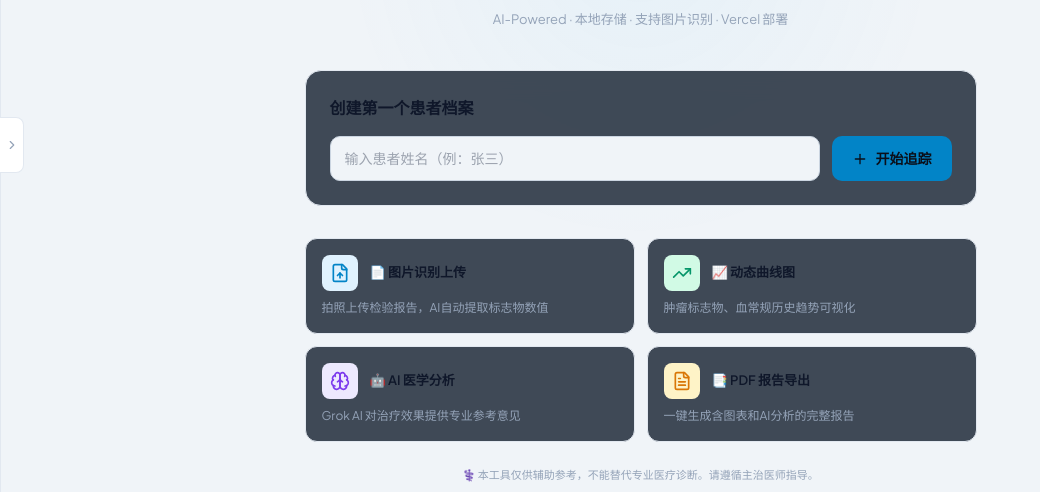
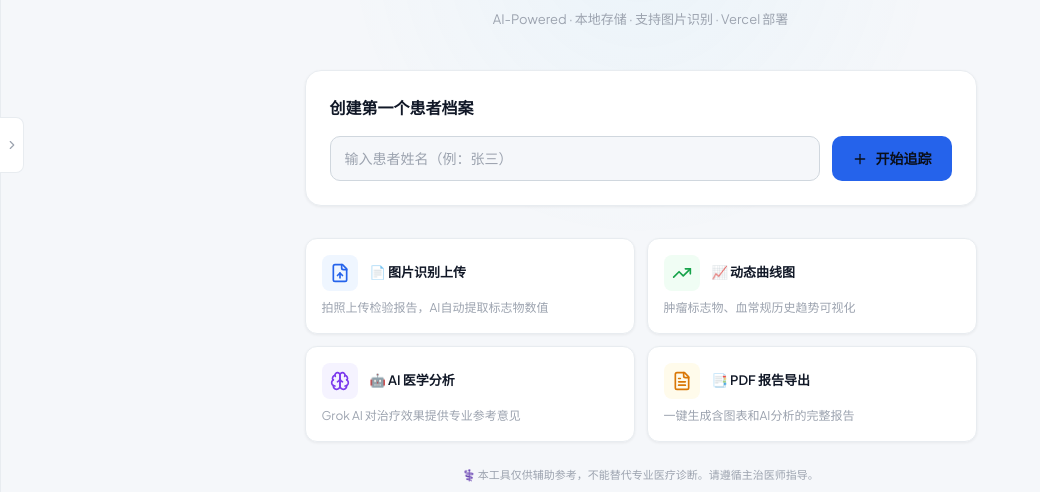
Before and after one commit to liewmanhung/cancer-dashboard, a Next.js app: page / in a window 1280 px wide. Shown: the part 255-747 px from the top of the page, without its empty margins (0-1040 px from the left). Built offline with nearby package versions, Linux system fonts and the light colour scheme; no server answers; the database is empty.

Commit message:
Fix: clean white theme

```diff
--- a/app/globals.css
+++ b/app/globals.css
@@ -9,29 +9,29 @@
   --font-body: 'Plus Jakarta Sans', sans-serif;
   --font-mono: 'JetBrains Mono', monospace;
 
-  --bg-primary: #f0f4f8;
+  --bg-primary: #f5f7fa;
   --bg-secondary: #ffffff;
   --bg-card: #ffffff;
-  --bg-card-hover: #f8fafc;
-  --border: #e2e8f0;
-  --border-accent: #cbd5e1;
+  --bg-card-hover: #f8f9fb;
+  --border: #e8ecf0;
+  --border-accent: #d0d7de;
 
-  --text-primary: #0f172a;
-  --text-secondary: #334155;
-  --text-muted: #94a3b8;
+  --text-primary: #111827;
+  --text-secondary: #374151;
+  --text-muted: #9ca3af;
 
-  --accent-teal: #0284c7;
-  --accent-teal-dim: #e0f2fe;
+  --accent-teal: #2563eb;
+  --accent-teal-dim: #eff6ff;
   --accent-amber: #d97706;
-  --accent-amber-dim: #fef3c7;
-  --accent-rose: #e11d48;
-  --accent-rose-dim: #ffe4e6;
-  --accent-emerald: #059669;
-  --accent-emerald-dim: #d1fae5;
+  --accent-amber-dim: #fffbeb;
+  --accent-rose: #dc2626;
+  --accent-rose-dim: #fff5f5;
+  --accent-emerald: #16a34a;
+  --accent-emerald-dim: #f0fdf4;
   --accent-violet: #7c3aed;
-  --accent-violet-dim: #ede9fe;
+  --accent-violet-dim: #f5f3ff;
 
-  --gradient-header: linear-gradient(135deg, #ffffff 0%, #f0f4f8 100%);
+  --gradient-header: linear-gradient(135deg, #ffffff 0%, #f5f7fa 100%);
 }
 
 * {
@@ -61,14 +61,14 @@ body {
 
 /* Glass card */
 .glass {
-  background: rgba(19, 31, 46, 0.8);
-  backdrop-filter: blur(12px);
-  border: 1px solid var(--border);
+  background: #ffffff;
+  border: 1px solid #e8ecf0;
+  box-shadow: 0 1px 3px rgba(0,0,0,0.06);
 }
 
 .glass-hover:hover {
-  background: rgba(24, 37, 54, 0.9);
-  border-color: var(--border-accent);
+  background: #f8f9fb;
+  border-color: #d0d7de;
   transition: all 0.2s ease;
 }
 
```
